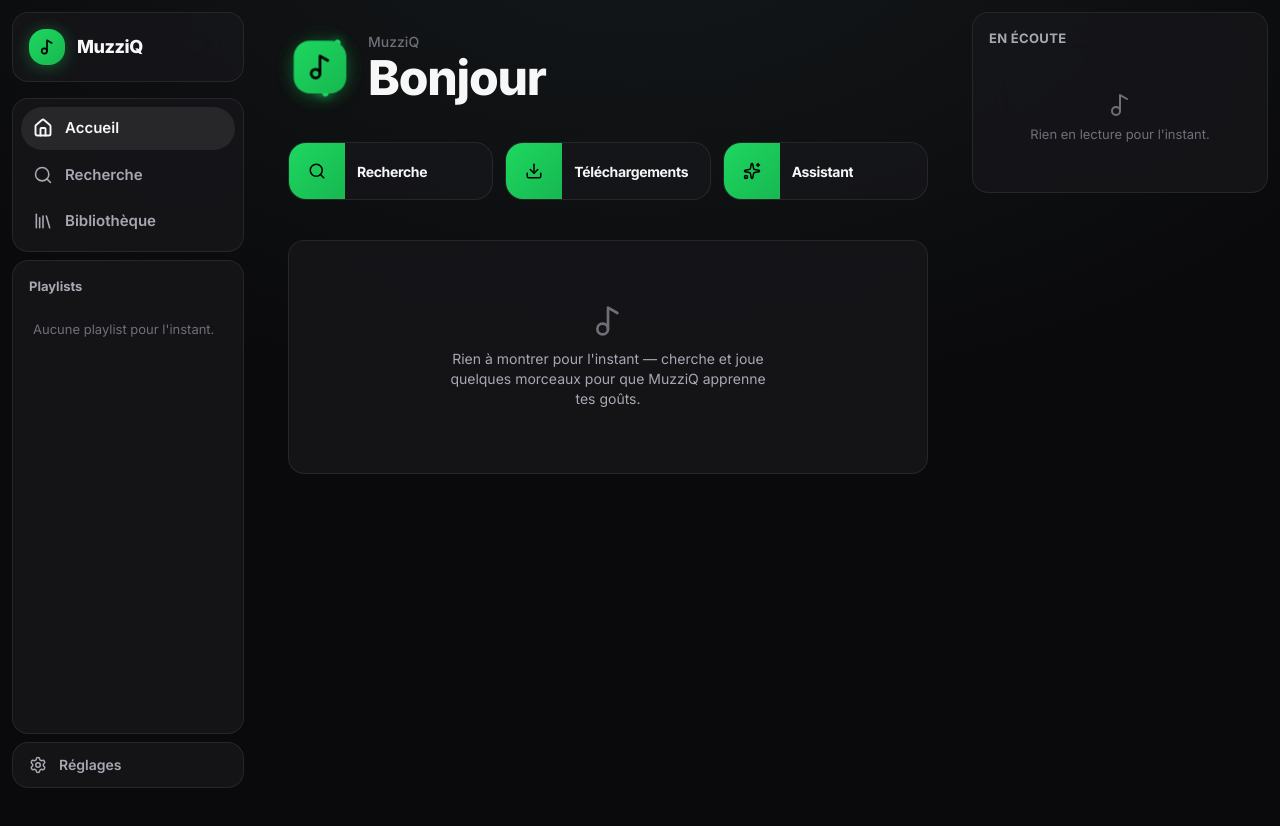
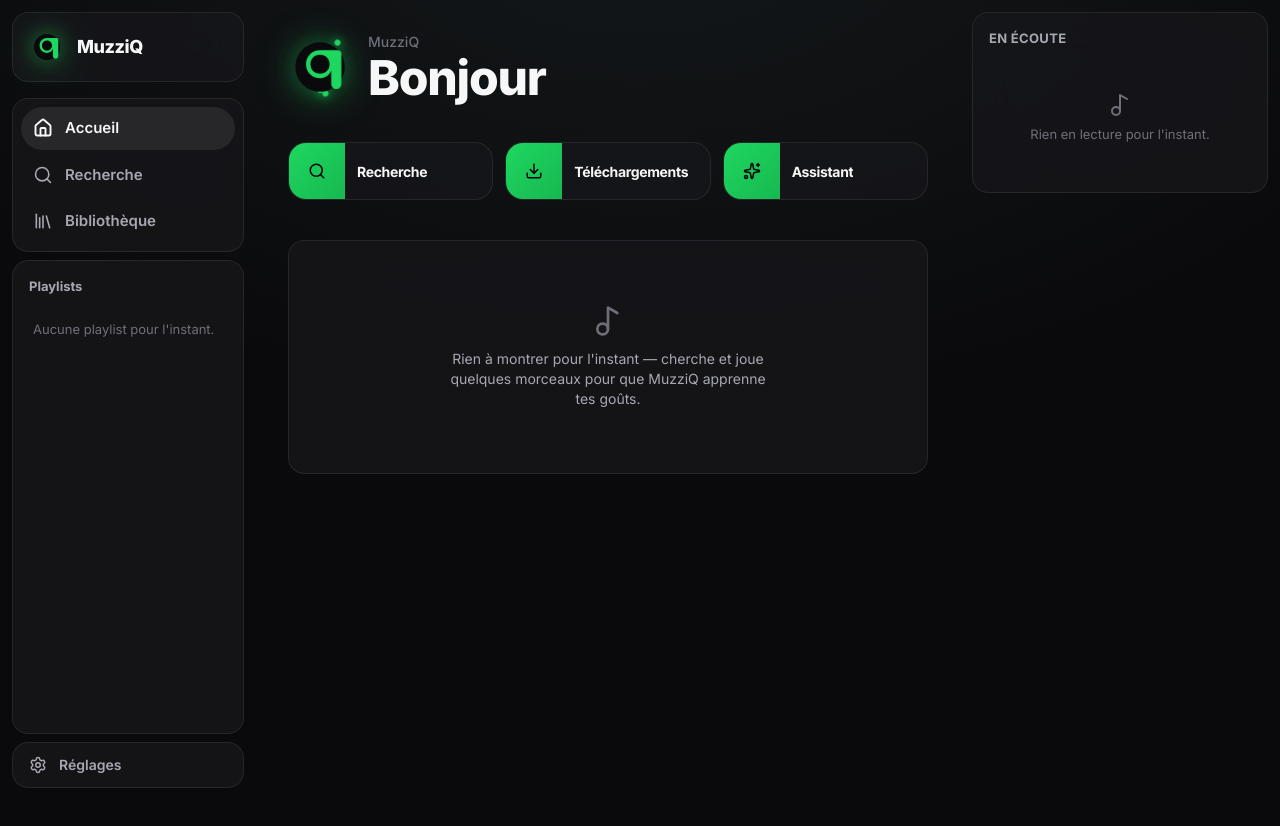
Before and after one commit to dj41ph4/muzziq, a Next.js app: page /home in a window 1280 px wide. Shown: the top 826 px of the page. Built offline with nearby package versions, Linux system fonts and the light colour scheme.

Commit message:
feat: applique le logo officiel MuzziQ partout

```diff
--- a/src/app/page.tsx
+++ b/src/app/page.tsx
@@ -1,6 +1,7 @@
 "use client";
 
 import useSWR from "swr";
+import { Logo } from "@/components/Logo";
 
 const fetcher = (url: string) => fetch(url).then((r) => r.json());
 
@@ -10,6 +11,7 @@ export default function Home() {
 
   return (
     <main className="mx-auto flex min-h-screen max-w-2xl flex-col items-center justify-center gap-6 px-6 text-center">
+      <Logo size="lg" animated={false} />
       <h1 className="text-4xl font-bold tracking-tight">MuzziQ</h1>
       <p className="text-[var(--ink-soft)]">
         Fondation Phase A — boot, settings, health. Aucun provider branché pour l&apos;instant.
--- a/src/components/Logo.tsx
+++ b/src/components/Logo.tsx
@@ -1,13 +1,14 @@
 "use client";
 
 import { motion } from "framer-motion";
-import { Music2 } from "lucide-react";
 
 /**
- * Marque MuzziQ — même traitement que l'AnimatedLogo Movviz (orbite de
- * particules, anneaux ripple, halo, respiration), transposé en vert
- * (identité MuzziQ) avec une note de musique au lieu du clap de cinéma.
- * Réutilisation directe du mécanisme, pas du contenu (§1.1 du plan).
+ * Marque officielle MuzziQ.
+ *
+ * Le symbole reprend exactement le vecteur déjà utilisé par l'application
+ * Android : cercle noir + forme verte. Les anneaux, le halo et la respiration
+ * restent des effets d'interface autour du symbole ; ils ne modifient jamais
+ * le logo lui-même.
  */
 
 const ORBIT_PARTICLES = [
@@ -17,9 +18,9 @@ const ORBIT_PARTICLES = [
 ];
 
 const SIZES = {
-  sm: { outer: "h-9 w-9", inner: "h-9 w-9", icon: 16 },
-  md: { outer: "h-12 w-12", inner: "h-10 w-10", icon: 19 },
-  lg: { outer: "h-16 w-16", inner: "h-13 w-13", icon: 26 },
+  sm: { outer: "h-9 w-9", mark: "h-8 w-8" },
+  md: { outer: "h-12 w-12", mark: "h-11 w-11" },
+  lg: { outer: "h-16 w-16", mark: "h-15 w-15" },
 } as const;
 
 export function Logo({ size = "md", animated = true }: { size?: keyof typeof SIZES; animated?: boolean }) {
@@ -53,18 +54,32 @@ export function Logo({ size = "md", animated = true }: { size?: keyof typeof SIZ
           </div>
         ))}
       {animated ? (
-        <motion.div
-          className={`brand-gradient flex items-center justify-center rounded-2xl shadow-[0_4px_20px_-4px_var(--brand-glow)] ${s.inner}`}
+        <motion.svg
+          viewBox="0 0 108 108"
+          aria-hidden="true"
+          className={`drop-shadow-[0_4px_20px_var(--brand-glow)] ${s.mark}`}
           animate={{ scale: [1, 1.05, 1] }}
           transition={{ duration: 3, repeat: Infinity, ease: "easeInOut" }}
         >
-          <Music2 size={s.icon} className="text-black" strokeWidth={2.5} />
-        </motion.div>
+          <OfficialMark />
+        </motion.svg>
       ) : (
-        <div className={`brand-gradient flex items-center justify-center rounded-2xl shadow-[0_4px_20px_-4px_var(--brand-glow)] ${s.inner}`}>
-          <Music2 size={s.icon} className="text-black" strokeWidth={2.5} />
-        </div>
+        <svg viewBox="0 0 108 108" aria-hidden="true" className={`drop-shadow-[0_4px_20px_var(--brand-glow)] ${s.mark}`}>
+          <OfficialMark />
+        </svg>
       )}
     </div>
   );
 }
+
+function OfficialMark() {
+  return (
+    <>
+      <circle cx="54" cy="54" r="44" fill="#0A0A0C" />
+      <path
+        fill="#1ED760"
+        d="M54,24 C40,24 29,35 29,49 C29,63 40,74 54,74 C63,74 71,68 74,60 L74,84 C74,89 78,93 83,93 C88,93 92,89 92,84 L92,30 C92,26 89,24 85,24 L54,24 Z M54,66 C44,66 37,58.5 37,49 C37,39.5 44,32 54,32 C64,32 71,39.5 71,49 C71,58.5 64,66 54,66 Z"
+      />
+    </>
+  );
+}
```
Also changed, not shown: src/app/icon.svg (added).
